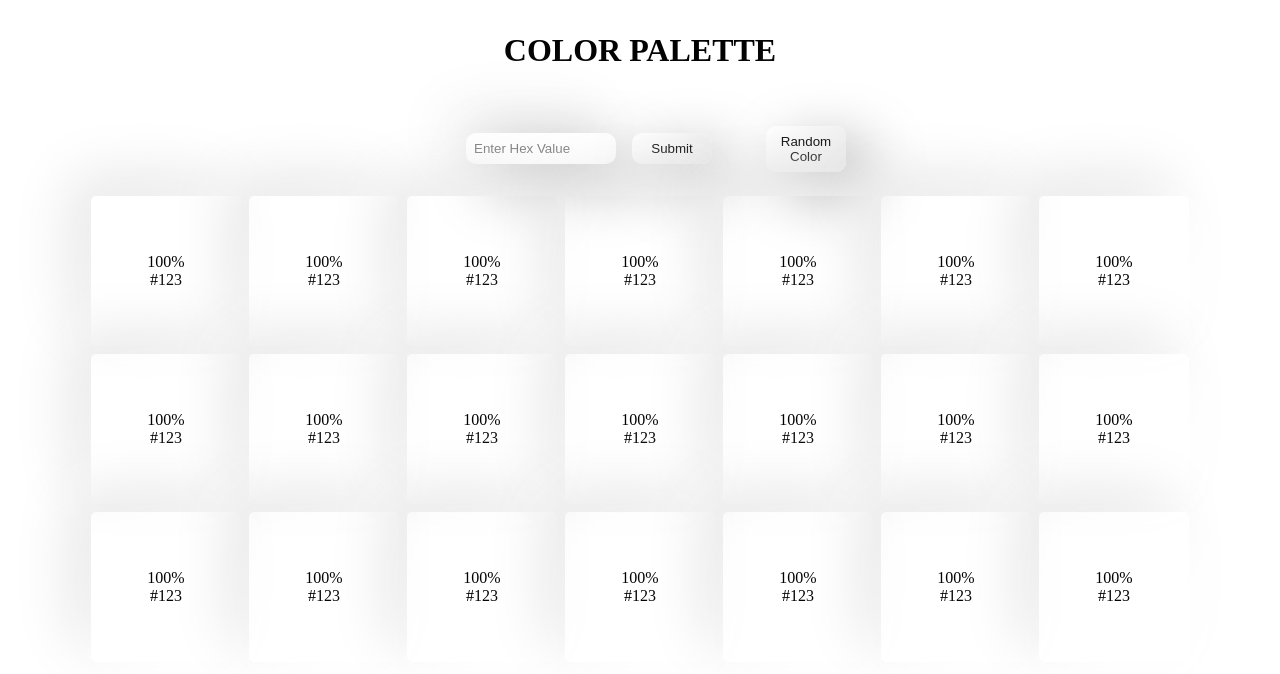
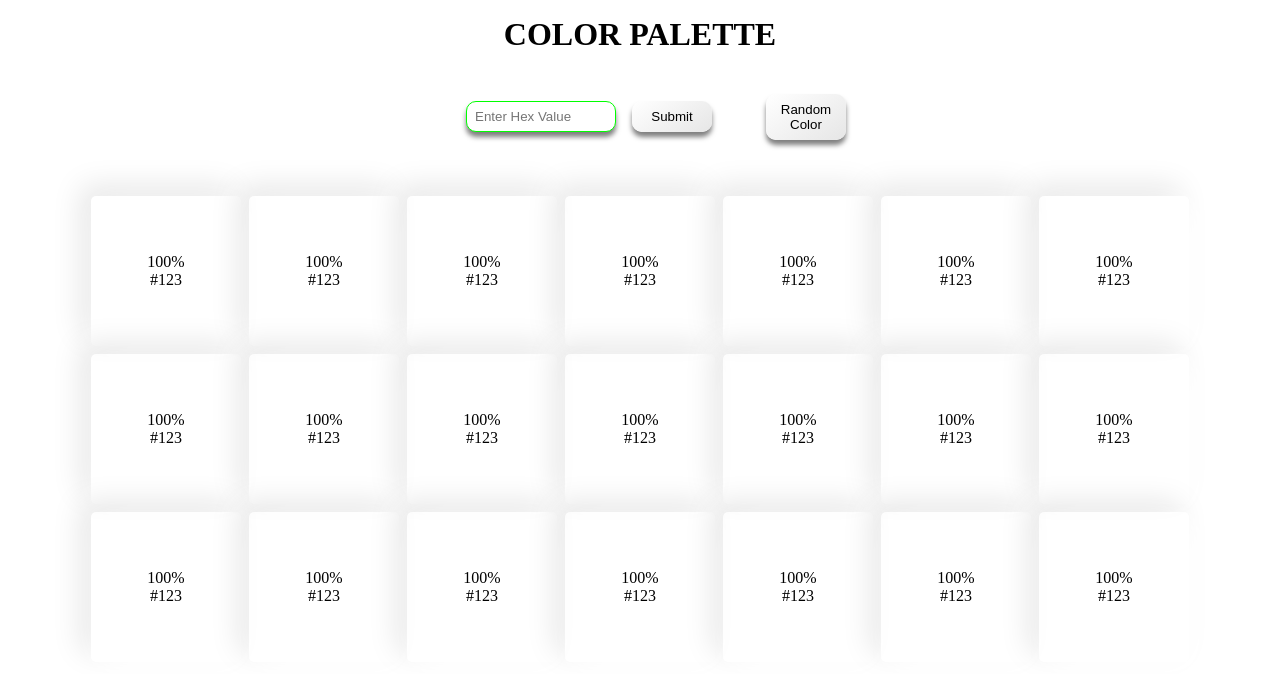
Before and after one commit to codingkapur/color-palette, a React (Create React App) app: page / in a window 1280 px wide. Shown: the top 674 px of the page. Built offline with nearby package versions, Linux system fonts and the light colour scheme.

Commit message:
validate input and change background color to input

```diff
--- a/src/App.js
+++ b/src/App.js
@@ -1,15 +1,58 @@
+import { useState } from "react";
 import Colors from "./components/Colors";
 
 function App() {
+  const [currentColor, setCurrentColor] = useState("");
+  const [input, setInput] = useState("");
+  const [inputError, setInputError] = useState();
+
+  //Create a regex express to test for valid Hex Color.
+  const regex = new RegExp("^#([A-Fa-f0-9]{6})$");
+
+  //Functions
+  const validateInput = (input) => {
+    setInput(input.toUpperCase().trim());
+    //Should start with a # symbol, should only contain digits between 0-9 and alphabets between a-f, should be 7 chars in total.
+    if (regex.test(input)) {
+      setInputError(false);
+    } else {
+      setInputError(true);
+    }
+  };
+
+  const onSubmit = (e) => {
+    e.preventDefault();
+    if(!inputError){
+      setCurrentColor(input)
+    }
+    else {
+      alert('That is not the right color')
+      setInput('#');
+      setCurrentColor('#')
+    }
+  };
+  //Inline styling variables
+  const borderColor = {
+    border: `1px solid #${inputError ? "ff0000" : "00ff00"}`,
+  };
+  const backgroundColor= {
+    backgroundColor: `${currentColor}`
+  }
+
+
+
   return (
-    <div className="app__container">
+    <div className="app__container" style={backgroundColor}>
       <h1 className="app__title">Color Palette</h1>
-      <div className="color__selector--container">
-        <form className="color__input--form">
+      <div className="color__selector--container" >
+        <form className="color__input--form " onSubmit={(e) => onSubmit(e)}>
           <input
             type="text"
+            value={input}
             placeholder="Enter Hex Value"
             className="color__input"
+            onChange={(e) => validateInput(e.target.value)}
+            style={borderColor}
           />
           <button className="btn submit-btn">Submit</button>
         </form>
--- a/src/index.css
+++ b/src/index.css
@@ -5,16 +5,16 @@
 }
 
 body {
-  height: 100vh;
+  min-height: 100vh;
 }
 .app__container {
-  height: 100%;
+  min-height: 100%;
   display: flex;
   flex-direction: column;
   align-items: center;
 }
 .app__title {
-  margin: 2rem 0;
+  margin: 1rem 0;
   text-transform: uppercase;
 }
 .color__selector--container {
@@ -33,8 +33,7 @@ body {
   outline: none;
   border: none;
   background: linear-gradient(145deg, #ffffff, #e6e6e6);
-  box-shadow: 20px 20px 60px #a1a1a1, -20px -20px 60px #ffffff;
-
+  box-shadow: 0px 5px 5px rgba(0, 0, 0, 0.5);
 }
 .btn:hover {
   box-shadow: 0 7px 12px rgba(0, 0, 0, 0.2);
@@ -57,17 +56,21 @@ body {
   outline: none;
   border-radius: 10px;
   padding: 0 0.5rem;
-  box-shadow: 20px 20px 60px #a1a1a1, -20px -20px 60px #e6e6e6;
+  box-shadow: 0px 5px 5px rgba(0, 0, 0, 0.5);
+
 }
 .color__input:focus {
   box-shadow: 0 2px 5px rgba(0, 0, 0, 0.2);
 }
 .colors__container {
-  width: 95vw;
+  background-color: #fff;
+  width: 90vw;
   display: grid;
   gap: 0.5rem;
   grid-template-columns: repeat(auto-fit, minmax(150px, max-content));
   place-content: center;
+  padding: 1rem 0;
+  margin: 1rem 0;
 }
 .color__container {
   display: flex;
@@ -77,7 +80,7 @@ body {
   height: 150px;
   width: 150px;
   border-radius: 5px;
-  box-shadow: 20px 20px 60px #ffffff, -20px -20px 60px #e6e6e6;
+  box-shadow: 10px 10px 30px #ffffff, -10px -10px 30px #e6e6e6;
 }
 .color__container:hover {
   box-shadow: 0 10px 12px rgba(0, 0, 0, 0.2);
```
Also changed, not shown: 1 other file (tests, documents, lock files or other folders).
